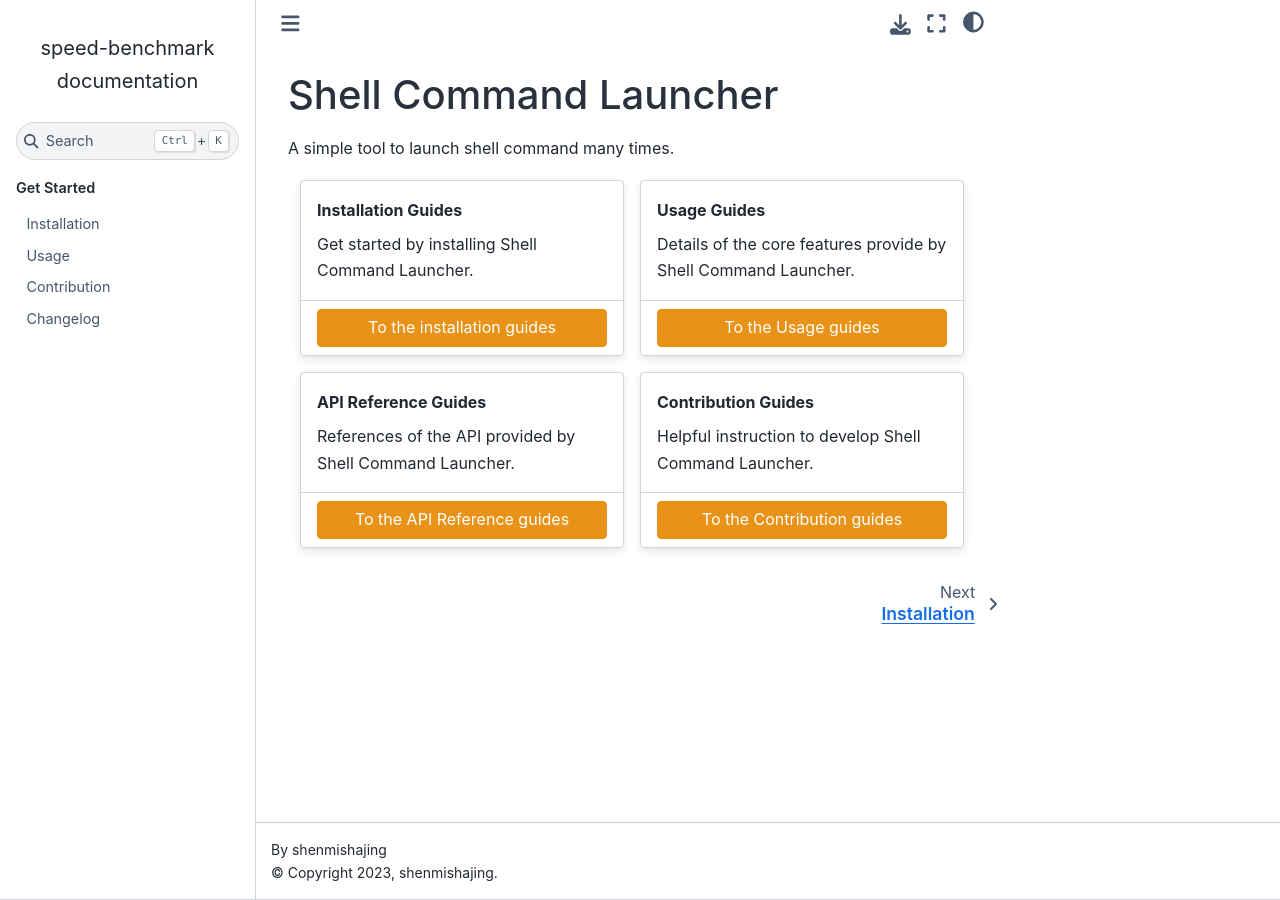
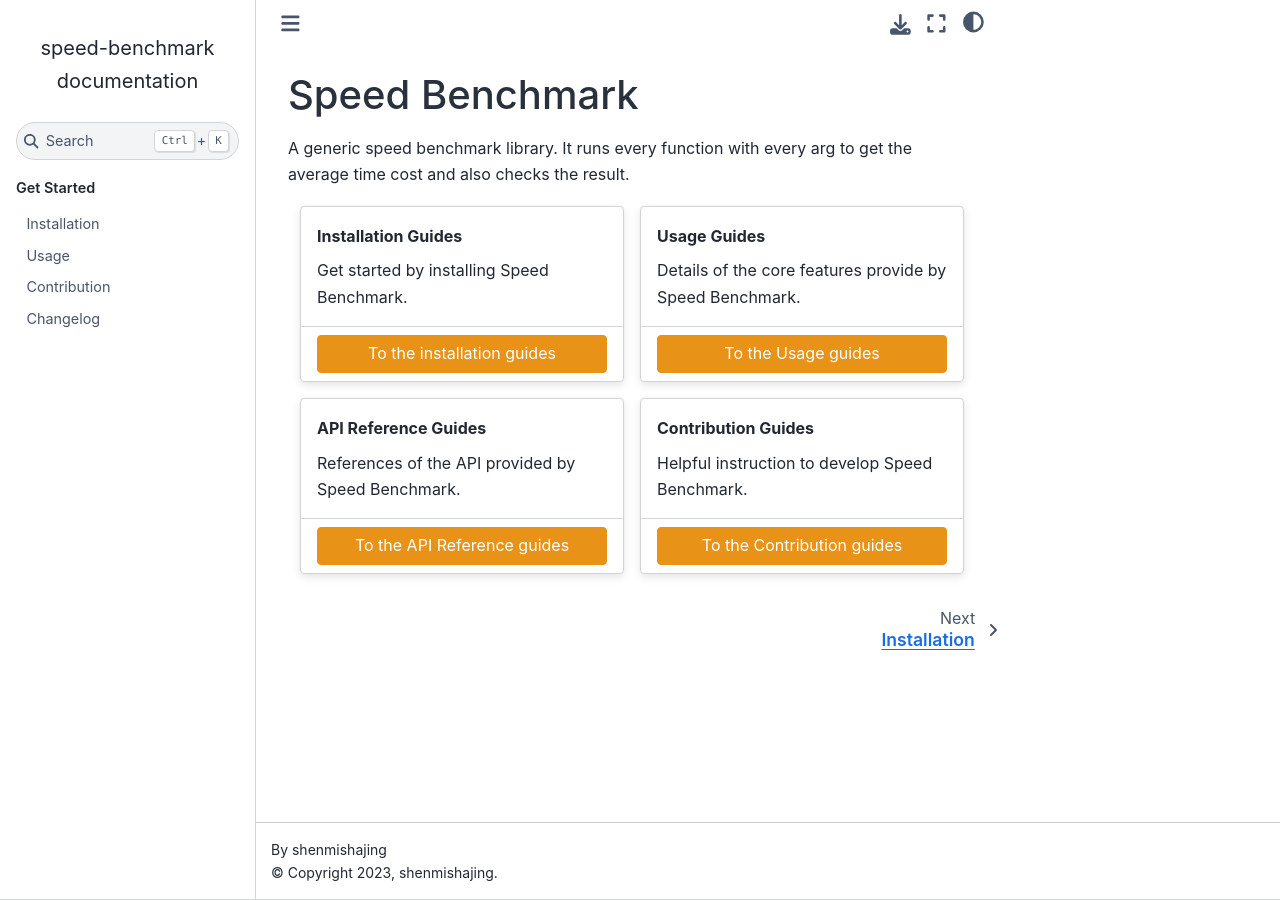
Before and after one commit to shenmishajing/speed_benchmark, a Sphinx documentation site: the page built from docs/index.md, in a window 1280 px wide. Built offline with Sphinx 7.4.7 and the Sphinx Book theme 1.1.4, drawn with Linux system fonts in a browser that asks for light colours; pages that are not in the unit, such as notebooks, are missing from menus.

Commit message:
docs(project-name): fix project name bug

`````diff
--- a/docs/conf.py
+++ b/docs/conf.py
@@ -45,7 +45,7 @@
 ]
 
 autoapi_dirs = ["../speed_benchmark"]
-# autoapi_add_toctree_entry = False
+autoapi_add_toctree_entry = False
 
 # Add any paths that contain templates here, relative to this directory.
 templates_path = ["_templates"]
--- a/docs/index.md
+++ b/docs/index.md
@@ -1,13 +1,13 @@
-# Shell Command Launcher
+# Speed Benchmark
 
-A simple tool to launch shell command many times.
+A generic speed benchmark library. It runs every function with every arg to get the average time cost and also checks the result.
 
 ````{grid} 2
 :gutter: 3
 
   ```{grid-item-card} Installation Guides
 
-  Get started by installing Shell Command Launcher.
+  Get started by installing Speed Benchmark.
 
   +++
 
@@ -22,7 +22,7 @@
 
   ```{grid-item-card} Usage Guides
 
-  Details of the core features provide by Shell Command Launcher.
+  Details of the core features provide by Speed Benchmark.
 
   +++
 
@@ -37,11 +37,11 @@
 
   ```{grid-item-card} API Reference Guides
 
-  References of the API provided by Shell Command Launcher.
+  References of the API provided by Speed Benchmark.
 
   +++
 
-    ```{button-ref} autoapi/shell_command_launcher/index
+    ```{button-ref} autoapi/speed_benchmark/index
     :expand:
     :color: secondary
     :click-parent:
@@ -52,7 +52,7 @@
 
   ```{grid-item-card} Contribution Guides
 
-  Helpful instruction to develop Shell Command Launcher.
+  Helpful instruction to develop Speed Benchmark.
 
   +++
 
@@ -80,5 +80,5 @@
 :hidden:
 :caption: API References
 
-autoapi/shell_command_launcher/index
+autoapi/speed_benchmark/index
 ```
`````
